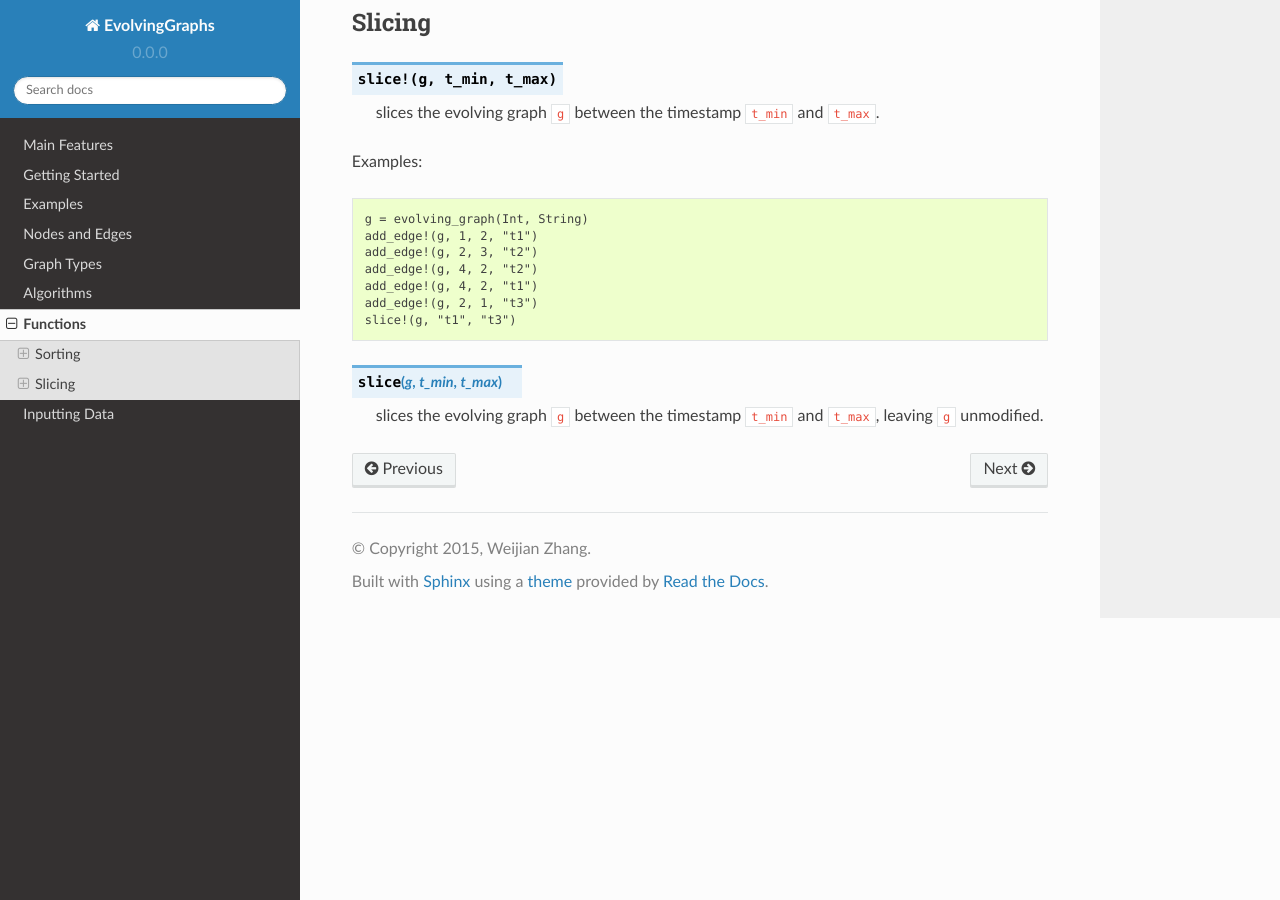
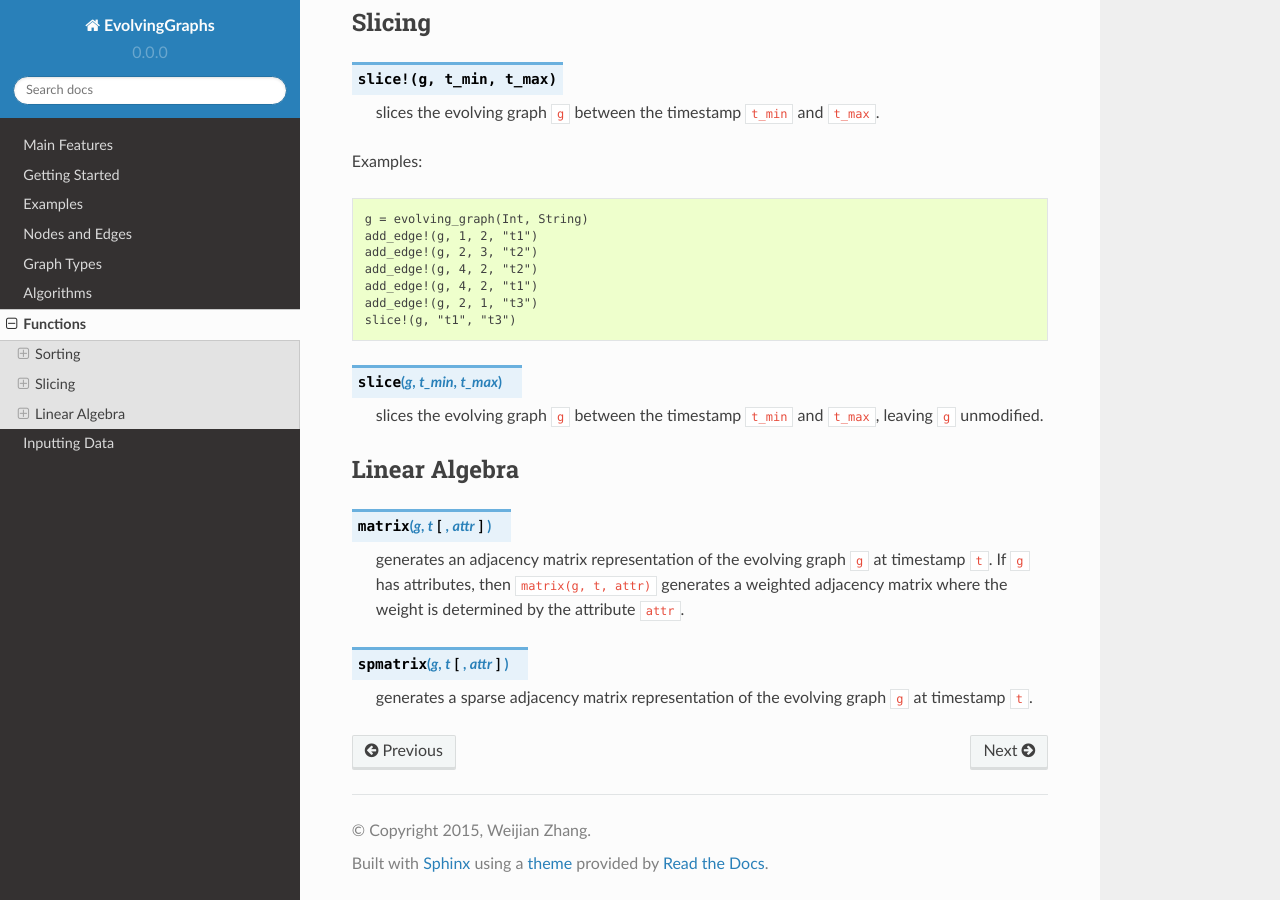
Before and after one commit to EtymoIO/EvolvingGraphs.jl, a Sphinx documentation site: the page built from doc/functions.rst, in a window 1280 px wide and 900 px high, scrolled down 523 px. Built offline with Sphinx 7.4.7 and the Read the Docs theme 2.0.0, drawn with Linux system fonts in a browser that asks for light colours.

Commit message:
add documentation for linear algebra functions

```diff
--- a/doc/functions.rst
+++ b/doc/functions.rst
@@ -42,3 +42,20 @@ Examples::
 
    slices the evolving graph ``g`` between the timestamp ``t_min`` and
    ``t_max``, leaving ``g`` unmodified.
+
+
+Linear Algebra
+--------------
+
+.. function:: matrix(g, t [, attr])
+
+   generates an adjacency matrix representation of the evolving graph ``g``
+   at timestamp ``t``. If ``g`` has attributes, then ``matrix(g, t, attr)``
+   generates a weighted adjacency matrix where the weight is determined
+   by the attribute ``attr``.
+
+
+.. function:: spmatrix(g, t [, attr])
+
+   generates a sparse adjacency matrix representation of the evolving graph
+   ``g`` at timestamp ``t``.
```
Also changed, not shown: 1 other file.
